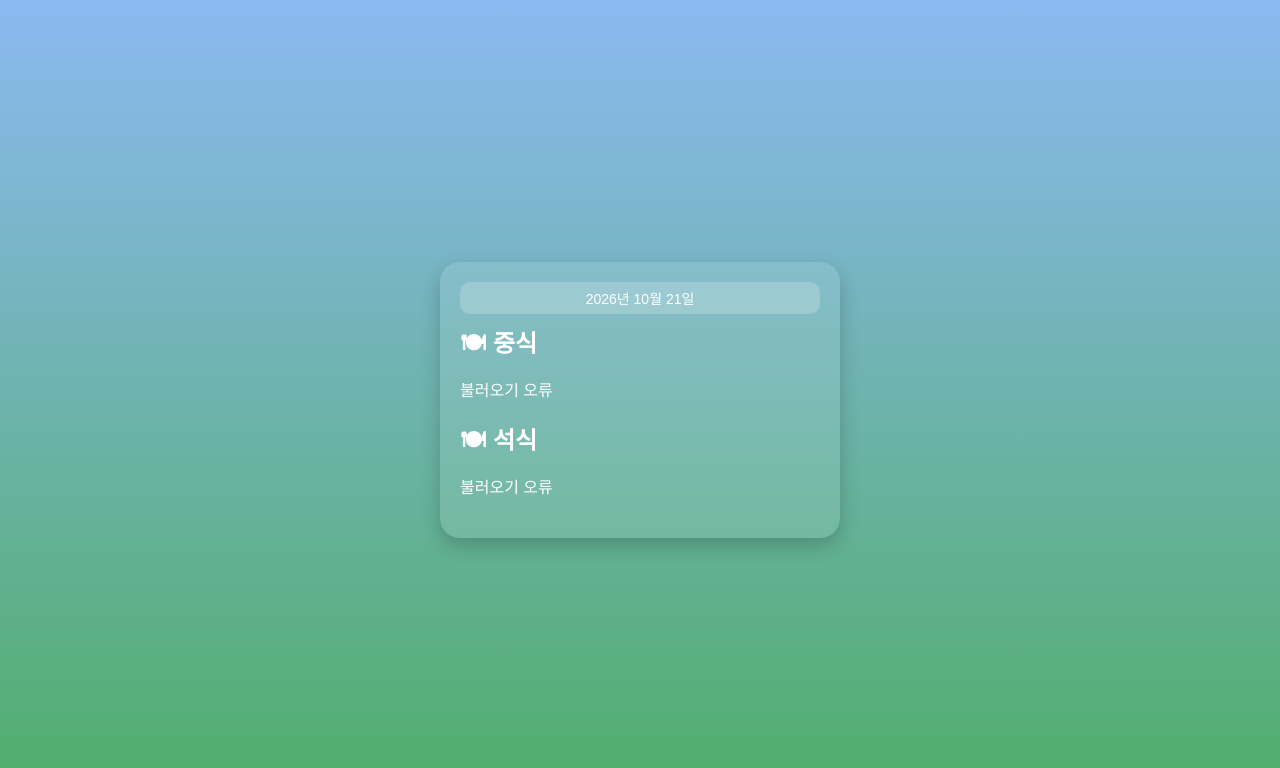
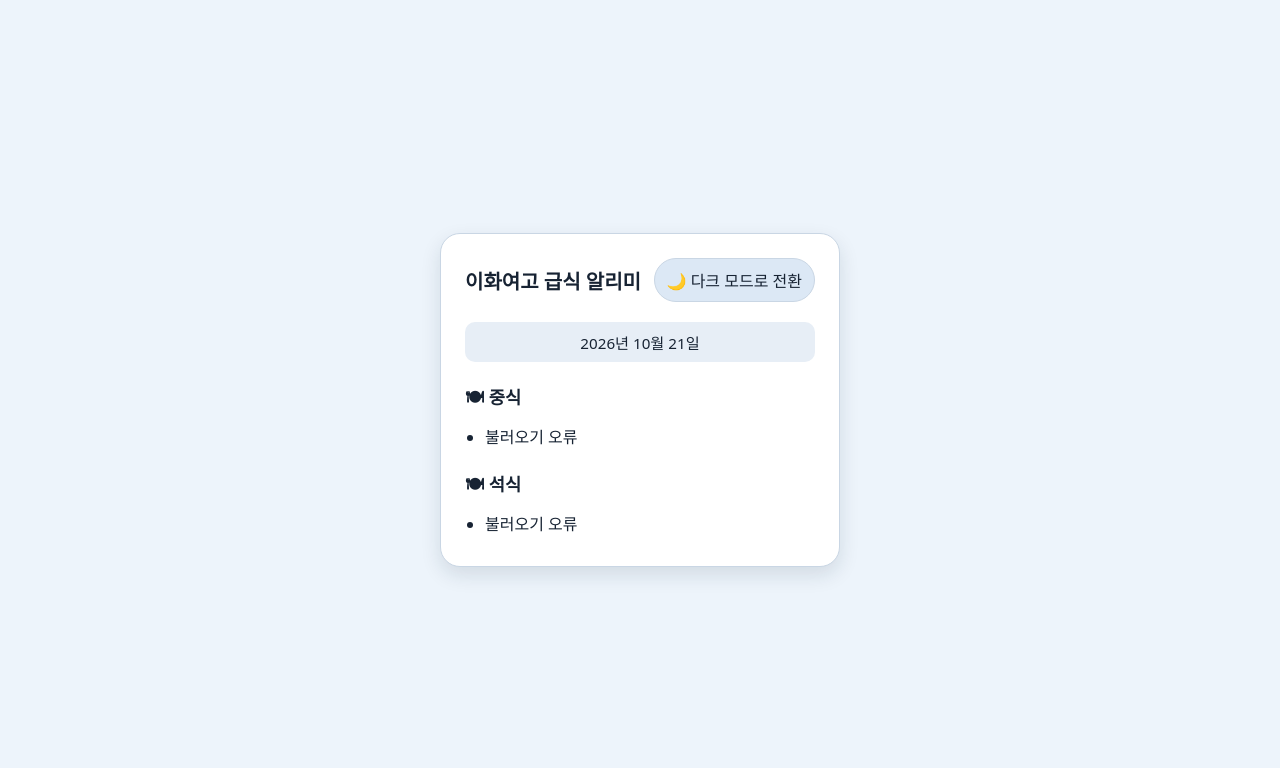
Before and after one commit to jeewon01/-, a plain HTML site: page index.html in a window 1280 px wide. Drawn offline with Linux system fonts and the light colour scheme; no server answers.

Commit message:
Update index.html

```diff
--- a/index.html
+++ b/index.html
@@ -2,109 +2,262 @@
 <html lang="ko">
 <head>
   <meta charset="UTF-8" />
+  <meta name="viewport" content="width=device-width, initial-scale=1" />
+  <meta name="color-scheme" content="light dark" />
   <title>이화여고 실시간 급식표</title>
   <style>
+    :root {
+      color-scheme: light;
+      --page-background: #edf4fb;
+      --card-background: #ffffff;
+      --text-color: #172333;
+      --muted-background: #e7eef6;
+      --button-background: #dce8f5;
+      --button-text: #172333;
+      --border-color: #c9d6e4;
+      --shadow-color: rgb(20 40 60 / 12%);
+    }
+
+    :root[data-theme="dark"] {
+      color-scheme: dark;
+      --page-background: #000000;
+      --card-background: #101010;
+      --text-color: #f4f4f4;
+      --muted-background: #1c1c1c;
+      --button-background: #292929;
+      --button-text: #ffffff;
+      --border-color: #454545;
+      --shadow-color: rgb(0 0 0 / 45%);
+    }
+
+    @media (prefers-color-scheme: dark) {
+      :root:not([data-theme="light"]) {
+        color-scheme: dark;
+        --page-background: #000000;
+        --card-background: #101010;
+        --text-color: #f4f4f4;
+        --muted-background: #1c1c1c;
+        --button-background: #292929;
+        --button-text: #ffffff;
+        --border-color: #454545;
+        --shadow-color: rgb(0 0 0 / 45%);
+      }
+    }
+
+    * {
+      box-sizing: border-box;
+    }
+
     body {
+      min-height: 100vh;
       margin: 0;
-      font-family: 'Noto Sans KR', sans-serif;
-      background: linear-gradient(180deg, #8bb9f1, #50ad69);
+      padding: 24px;
+      display: grid;
+      place-items: center;
+      background: var(--page-background);
+      color: var(--text-color);
+      font-family: "Noto Sans KR", system-ui, sans-serif;
+    }
+
+    .card {
+      width: min(100%, 400px);
+      padding: 24px;
+      background: var(--card-background);
+      border: 1px solid var(--border-color);
+      border-radius: 20px;
+      box-shadow: 0 8px 20px var(--shadow-color);
+    }
+
+    .card-header {
       display: flex;
-      justify-content: center;
       align-items: center;
-      height: 100vh;
-      color: white;
+      justify-content: space-between;
+      gap: 12px;
+      margin-bottom: 20px;
     }
-    .card {
-      background: rgba(255,255,255,0.1);
-      border-radius: 20px;
-      padding: 20px;
-      width: 360px;
-      box-shadow: 0 8px 20px rgba(0,0,0,0.2);
+
+    h1 {
+      margin: 0;
+      font-size: 1.25rem;
     }
-    h2 { margin: 10px 0; }
-    ul { list-style: none; padding: 0; margin: 10px 0 20px; }
-    li { margin: 5px 0; }
+
+    h2 {
+      margin: 22px 0 10px;
+      font-size: 1.1rem;
+    }
+
+    .theme-toggle {
+      min-height: 44px;
+      padding: 8px 12px;
+      border: 1px solid var(--border-color);
+      border-radius: 999px;
+      background: var(--button-background);
+      color: var(--button-text);
+      font: inherit;
+      cursor: pointer;
+    }
+
+    .theme-toggle:focus-visible {
+      outline: 3px solid #4b8bd8;
+      outline-offset: 3px;
+    }
+
     .date {
-      background: rgba(255,255,255,0.2);
+      padding: 9px 12px;
       border-radius: 10px;
-      padding: 6px 12px;
-      font-size: 14px;
+      background: var(--muted-background);
       text-align: center;
+      font-size: 0.95rem;
+    }
+
+    ul {
+      min-height: 1.5em;
+      margin: 0;
+      padding-left: 1.25em;
+    }
+
+    li {
+      margin: 6px 0;
+      line-height: 1.5;
+    }
+
+    @media (max-width: 420px) {
+      body {
+        padding: 16px;
+      }
+
+      .card {
+        padding: 20px;
+      }
+
+      .card-header {
+        align-items: flex-start;
+        flex-direction: column;
+      }
     }
   </style>
+  <script>
+    (() => {
+      let savedTheme = null;
+      try {
+        savedTheme = localStorage.getItem("meal-theme");
+      } catch (error) {
+        // 저장 기능을 사용할 수 없어도 기본 테마로 페이지를 표시합니다.
+      }
+
+      const prefersDark = window.matchMedia?.("(prefers-color-scheme: dark)").matches;
+      const initialTheme = savedTheme === "dark" || savedTheme === "light"
+        ? savedTheme
+        : prefersDark ? "dark" : "light";
+      document.documentElement.dataset.theme = initialTheme;
+    })();
+  </script>
 </head>
 <body>
-  <div class="card">
+  <main class="card">
+    <header class="card-header">
+      <h1>이화여고 급식 알리미</h1>
+      <button
+        class="theme-toggle"
+        id="theme-toggle"
+        type="button"
+      >🌙 다크 모드로 전환</button>
+    </header>
+
     <div class="date" id="date-display"></div>
 
-    <h2>🍽 중식</h2>
-    <ul id="lunch-list"></ul>
+    <section aria-labelledby="lunch-heading">
+      <h2 id="lunch-heading">🍽 중식</h2>
+      <ul id="lunch-list"></ul>
+    </section>
 
-    <h2>🍽 석식</h2>
-    <ul id="dinner-list"></ul>
-  </div>
+    <section aria-labelledby="dinner-heading">
+      <h2 id="dinner-heading">🍽 석식</h2>
+      <ul id="dinner-list"></ul>
+    </section>
+  </main>
 
   <script>
+    const themeButton = document.getElementById("theme-toggle");
+
+    function setTheme(theme, savePreference = false) {
+      const isDark = theme === "dark";
+      document.documentElement.dataset.theme = theme;
+      themeButton.textContent = isDark
+        ? "☀️ 라이트 모드로 전환"
+        : "🌙 다크 모드로 전환";
+
+      if (savePreference) {
+        try {
+          localStorage.setItem("meal-theme", theme);
+        } catch (error) {
+          // 저장이 안 되더라도 현재 화면 테마는 바뀝니다.
+        }
+      }
+    }
+
+    setTheme(document.documentElement.dataset.theme);
+
+    themeButton.addEventListener("click", () => {
+      const currentTheme = document.documentElement.dataset.theme;
+      setTheme(currentTheme === "dark" ? "light" : "dark", true);
+    });
+
     const KEY = "c8cc4c28d8b74ca08899a891c400ef01";
     const OFFICE = "B10";
     const SCHOOL = "7010227";
-
     const today = new Date();
 
-    function formatDate(d) {
-      return d.getFullYear().toString()
-           + String(d.getMonth() + 1).padStart(2, '0')
-           + String(d.getDate()).padStart(2, '0');
+    function formatDate(date) {
+      return date.getFullYear().toString()
+        + String(date.getMonth() + 1).padStart(2, "0")
+        + String(date.getDate()).padStart(2, "0");
     }
 
-    function displayDate(d) {
-      return `${d.getFullYear()}년 ${d.getMonth() + 1}월 ${d.getDate()}일`;
+    function displayDate(date) {
+      return `${date.getFullYear()}년 ${date.getMonth() + 1}월 ${date.getDate()}일`;
     }
 
     async function fetchMeal(date, mealCode) {
       const ymd = formatDate(date);
       const url = `https://open.neis.go.kr/hub/mealServiceDietInfo?KEY=${KEY}&Type=json`
-                + `&ATPT_OFCDC_SC_CODE=${OFFICE}`
-                + `&SD_SCHUL_CODE=${SCHOOL}`
-                + `&MMEAL_SC_CODE=${mealCode}`
-                + `&MLSV_YMD=${ymd}`;
+        + `&ATPT_OFCDC_SC_CODE=${OFFICE}`
+        + `&SD_SCHUL_CODE=${SCHOOL}`
+        + `&MMEAL_SC_CODE=${mealCode}`
+        + `&MLSV_YMD=${ymd}`;
 
       try {
-        const res = await fetch(url);
-        const json = await res.json();
+        const response = await fetch(url);
+        const json = await response.json();
         const dish = json.mealServiceDietInfo?.[1]?.row?.[0]?.DDISH_NM || "";
         return dish
           ? dish.split("<br/>").map(item => item.replace(/\([^)]*\)/g, "").trim())
           : ["급식 정보 없음"];
-      } catch (err) {
-        console.error(err);
+      } catch (error) {
+        console.error(error);
         return ["불러오기 오류"];
       }
+    }
+
+    function showMeals(listElement, meals) {
+      listElement.replaceChildren();
+      meals.forEach(item => {
+        const listItem = document.createElement("li");
+        listItem.textContent = item;
+        listElement.appendChild(listItem);
+      });
     }
 
     async function loadTodayMeals() {
       document.getElementById("date-display").textContent = displayDate(today);
 
       const [lunch, dinner] = await Promise.all([
-        fetchMeal(today, 2),  // 중식
-        fetchMeal(today, 3)   // 석식
+        fetchMeal(today, 2),
+        fetchMeal(today, 3)
       ]);
 
-      const lunchListEl = document.getElementById("lunch-list");
-      lunchListEl.innerHTML = "";
-      lunch.forEach(item => {
-        const li = document.createElement("li");
-        li.textContent = item;
-        lunchListEl.appendChild(li);
-      });
-
-      const dinnerListEl = document.getElementById("dinner-list");
-      dinnerListEl.innerHTML = "";
-      dinner.forEach(item => {
-        const li = document.createElement("li");
-        li.textContent = item;
-        dinnerListEl.appendChild(li);
-      });
+      showMeals(document.getElementById("lunch-list"), lunch);
+      showMeals(document.getElementById("dinner-list"), dinner);
     }
 
     loadTodayMeals();
```
